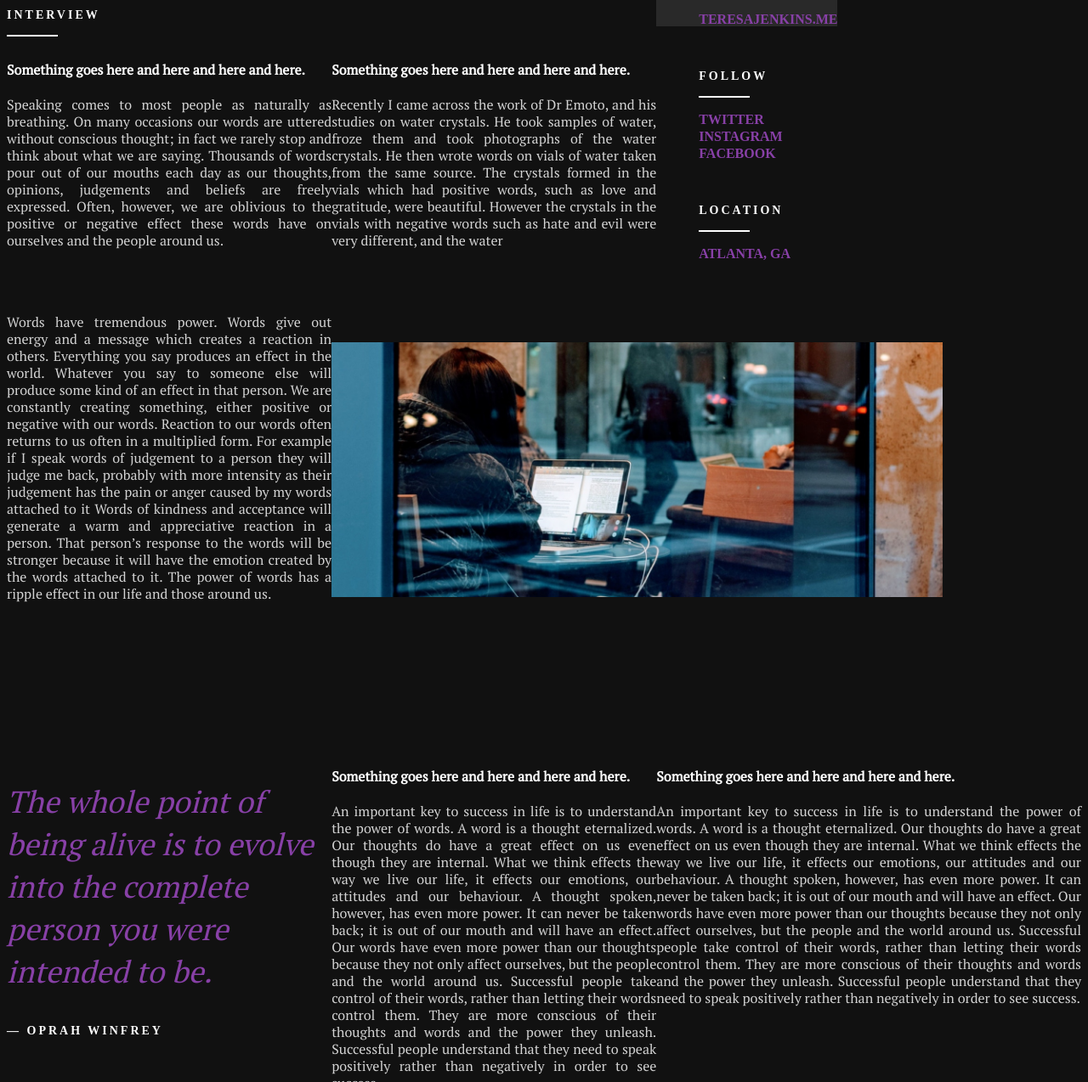
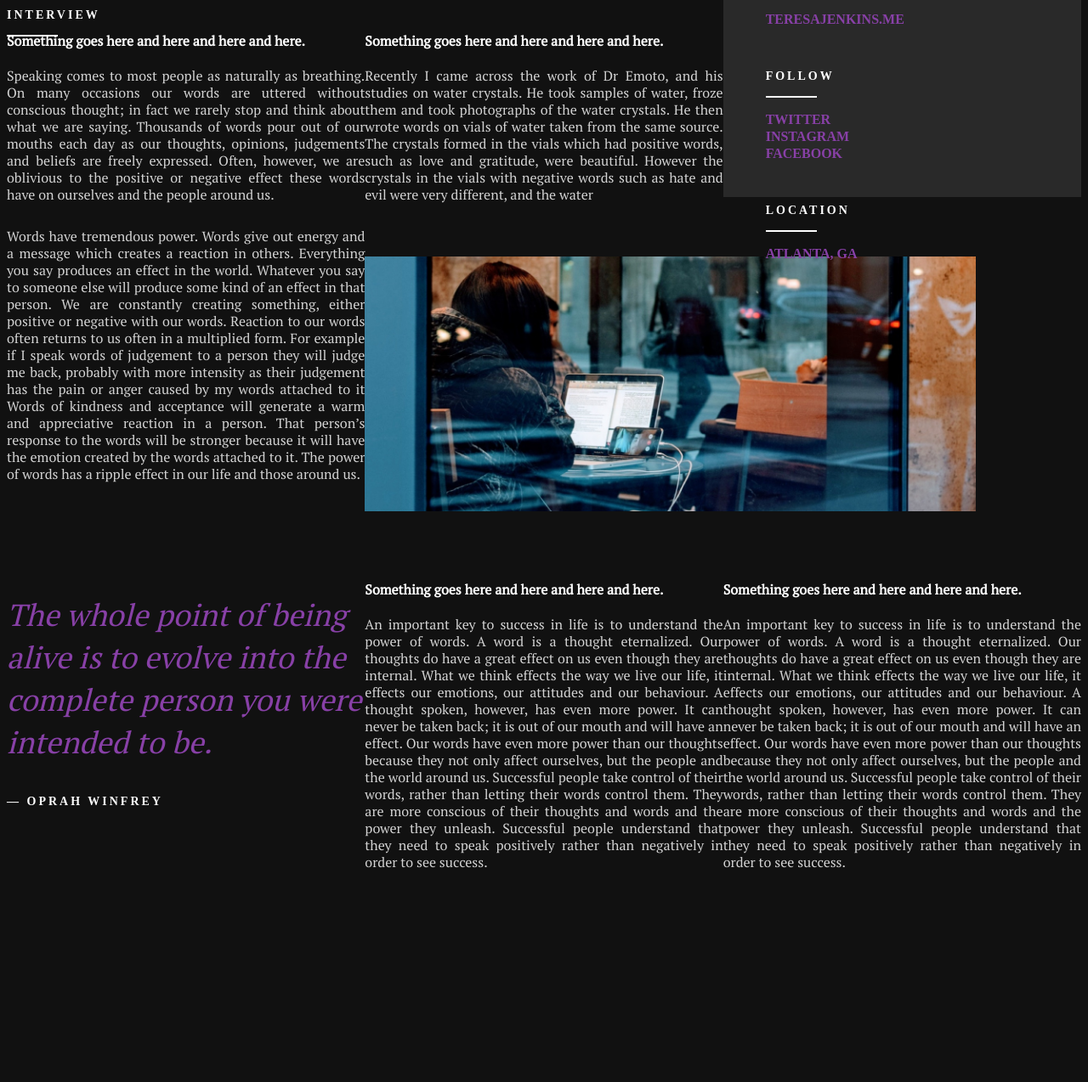
Before and after one commit to codenamesen/InclusiveInterviews, a plain HTML site: page index.html in a window 1280 px wide. Shown: the part 815-2089 px from the top of the page at 85% size. After the commit the page ends 1897 px from the top, so only its background shows below. Drawn offline with Linux system fonts and the light colour scheme; a web font is replaced by a local one.

Commit message:
Position .info-content div in last 4 columns of the first and second row

```diff
--- a/style.css
+++ b/style.css
@@ -95,11 +95,13 @@ a {
 /*Add image-content rule set and properties here:
 =================================================*/
 .image-content {
-  grid-area: 3 / 5 / 4 / span 8;
+  grid-area: 3 / 5 / 5 / span 8;
 }
 
 .info-content {
-  /*Add properties here:*/
+  /*Add properties here:
+  ======================*/
+  grid-area: 1 / 9 / 3 / span 4;
 
   background-color: #292929;
   padding-top: 50px;
```
